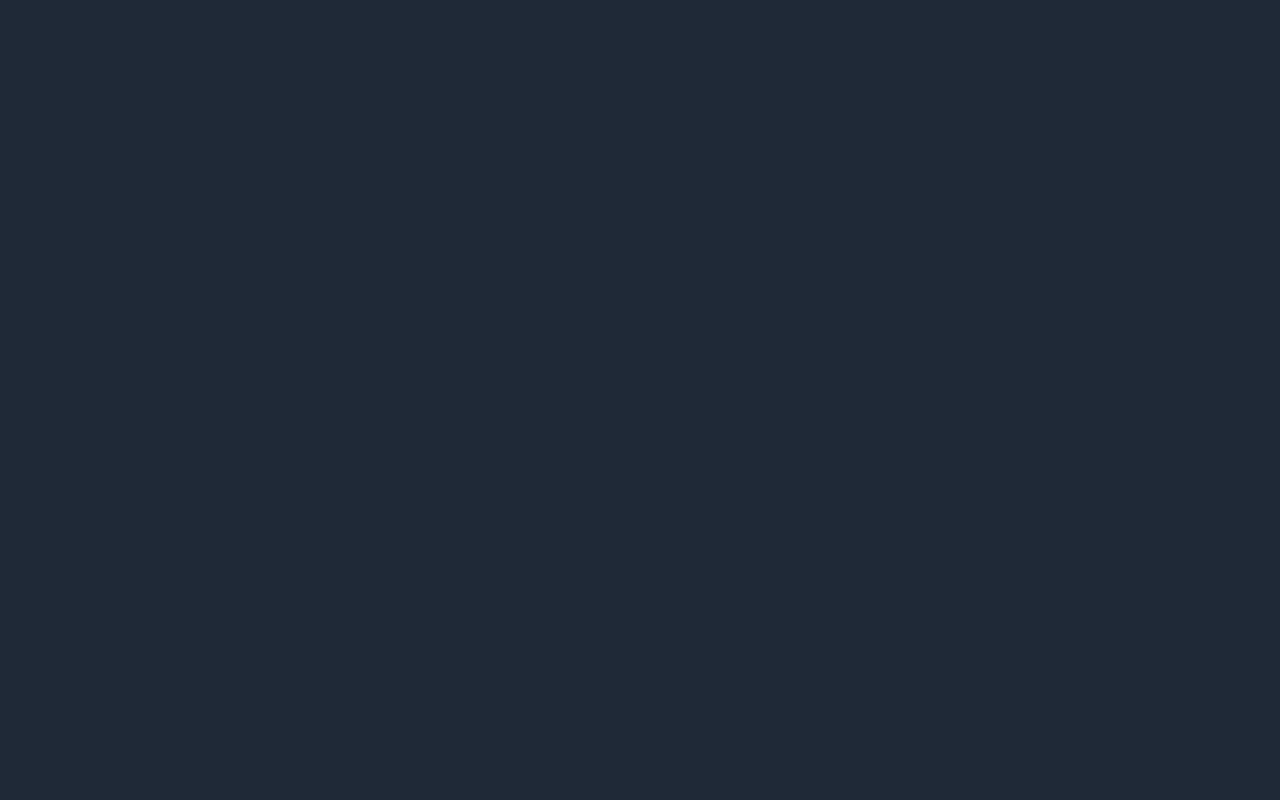
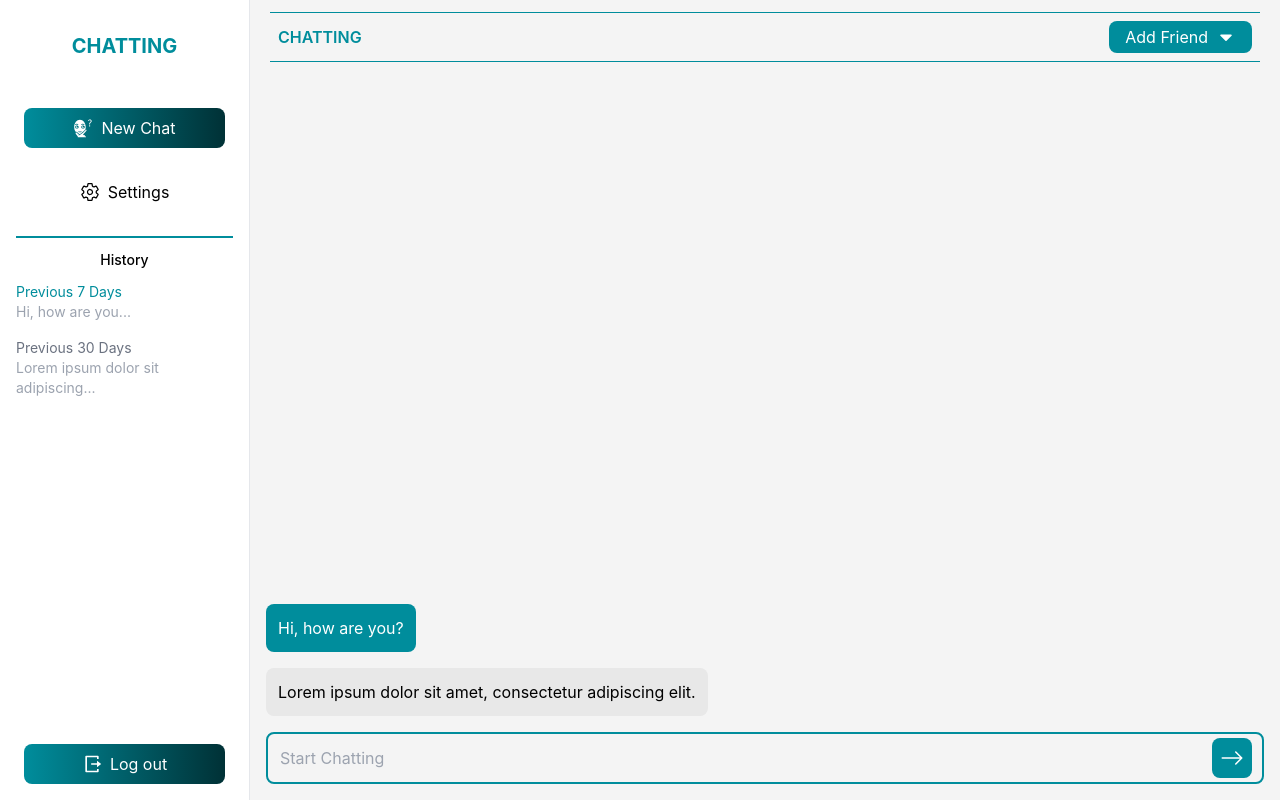
Before and after one commit to malirazaansari/RealTimeChatApplication, a React (Vite) app in the folder frontend/: page /dashboard in a window 1280 px wide. Before the commit this address had no page. Built offline with nearby package versions, Linux system fonts and the light colour scheme.

Commit message:
dashboard file done

```diff
--- a/frontend/src/App.jsx
+++ b/frontend/src/App.jsx
@@ -1,7 +1,7 @@
 import { BrowserRouter as Router, Routes, Route } from "react-router-dom";
 import SignIn from "./components/SignIn";
 import SignUp from "./components/SignUp";
-// import Dashboard from "./components/Dashboard";
+import Dashboard from "./components/Dashboard";
 
 const App = () => {
   return (
@@ -15,10 +15,10 @@ const App = () => {
           path="/signup"
           element={<SignUp />}
         />
-        {/* <Route
+        <Route
           path="/dashboard"
           element={<Dashboard />}
-        /> */}
+        />
       </Routes>
     </Router>
   );
--- /dev/null
+++ b/frontend/src/components/Dashboard.jsx
@@ -0,0 +1,216 @@
+import { useState } from "react";
+import { useNavigate } from "react-router-dom";
+import { RiLogoutBoxRLine } from "react-icons/ri";
+import { IoSettingsOutline } from "react-icons/io5";
+import { FiSearch, FiMenu } from "react-icons/fi";
+import { FaCaretDown } from "react-icons/fa";
+import { BsArrowRight } from "react-icons/bs";
+import { BiUser } from "react-icons/bi";
+import { GiThink } from "react-icons/gi";
+import { IoMdClose } from "react-icons/io";
+
+const Dashboard = () => {
+  const [isDropdownOpen, setIsDropdownOpen] = useState(false);
+  const [isSidebarOpen, setIsSidebarOpen] = useState(false);
+  const navigate = useNavigate();
+
+  const handleLogout = () => {
+    navigate("/signin");
+  };
+
+  const toggleSidebar = () => {
+    setIsSidebarOpen(!isSidebarOpen);
+  };
+
+  return (
+    <div className="flex h-screen bg-white relative">
+      {/* Mobile Menu Button - Hidden when sidebar is open */}
+      <button
+        onClick={toggleSidebar}
+        className={`
+          lg:hidden fixed top-5 left-40 z-50 bg-[#008D9C] text-white p-1 rounded-lg
+          hover:bg-[#007483] transition-all duration-300
+          ${isSidebarOpen ? "opacity-0 pointer-events-none" : "opacity-100"}
+        `}
+      >
+        <FiMenu className="h-6 w-6" />
+      </button>
+
+      {/* Overlay for mobile */}
+      {isSidebarOpen && (
+        <div
+          className="fixed inset-0 bg-black bg-opacity-50 z-30 lg:hidden"
+          onClick={toggleSidebar}
+        />
+      )}
+
+      {/* Left Sidebar */}
+      <div
+        className={`
+          fixed lg:static w-[250px] bg-white border-r flex flex-col h-full z-40
+          transform transition-transform duration-300 ease-in-out
+          ${
+            isSidebarOpen
+              ? "translate-x-0"
+              : "-translate-x-full lg:translate-x-0"
+          }
+        `}
+      >
+        {/* Close button for mobile */}
+        <button
+          onClick={toggleSidebar}
+          className="lg:hidden absolute pl-2 pr-2 top-4 right-4 text-gray-500 hover:text-gray-700 p-2 rounded-full hover:bg-gray-100"
+        >
+          <IoMdClose className="h-6 w-6" />
+        </button>
+
+        <div className="p-4 flex-1 overflow-y-auto">
+          <h1 className="text-xl text-center font-bold text-[#008D9C] mb-10 mt-4">
+            CHATTING
+          </h1>
+
+          <div className="flex justify-center ml-2 mr-2">
+            <button className="w-full mt-2 bg-gradient-to-r from-[#008D9C] to-[#003136] text-white py-2 px-3 rounded-lg hover:opacity-90 transition-opacity">
+              <div className="flex items-center justify-center gap-2">
+                <GiThink className="h-5 w-5" />
+                <span>New Chat</span>
+              </div>
+            </button>
+          </div>
+
+          <button className="w-full text-black mt-6 py-2 px-3 rounded-lg flex items-center justify-center hover:bg-gray-100 transition-colors">
+            <div className="flex items-center justify-center gap-2">
+              <IoSettingsOutline className="h-5 w-5" />
+              <span>Settings</span>
+            </div>
+          </button>
+
+          {/* Chat History */}
+          <div className="mt-6">
+            <hr className="border-t-2 border-[#008D9C]" />
+            <h2 className="text-sm font-medium text-center text-black mt-3">
+              History
+            </h2>
+
+            <div className="space-y-2 mt-3">
+              <div className="rounded-lg hover:bg-gray-100 cursor-pointer transition-colors">
+                <div className="text-sm text-[#008D9C]">Previous 7 Days</div>
+                <div className="text-sm text-gray-400">Hi, how are you...</div>
+              </div>
+            </div>
+
+            <div className="mt-4">
+              <div className="rounded-lg hover:bg-gray-100 cursor-pointer transition-colors">
+                <div className="text-sm text-gray-500">Previous 30 Days</div>
+                <div className="text-sm text-gray-400">
+                  Lorem ipsum dolor sit adipiscing...
+                </div>
+              </div>
+            </div>
+          </div>
+        </div>
+
+        {/* Logout Button */}
+        <div className="pl-6 p-4 pr-6">
+          <button
+            onClick={handleLogout}
+            className="w-full bg-gradient-to-r from-[#008D9C] to-[#003136] text-white py-2 px-3 rounded-lg hover:opacity-90 transition-opacity"
+          >
+            <div className="flex items-center justify-center">
+              <RiLogoutBoxRLine className="h-5 w-5 mr-2" />
+              <span>Log out</span>
+            </div>
+          </button>
+        </div>
+      </div>
+
+      {/* Main Chat Area */}
+      <div className="flex-1 flex flex-col bg-[#F4F4F4]">
+        {/* Chat Header with Dropdown */}
+        <div className="border-b border-t border-[#008D9C] mt-3 p-2 flex justify-between mx-5 items-center relative">
+          <h2 className="text-1xl font-semibold text-[#008D9C]">CHATTING</h2>
+          <div className="flex items-center">
+            <div className="relative">
+              <button
+                onClick={() => setIsDropdownOpen(!isDropdownOpen)}
+                className="bg-[#008D9C] text-white px-4 py-1 rounded-lg flex items-center gap-2"
+              >
+                Add Friend
+                <FaCaretDown className="h-5 w-5" />
+              </button>
+
+              {/* Dropdown Menu */}
+              {isDropdownOpen && (
+                <div className="absolute right-0 mt-2 w-60 bg-white rounded-lg shadow-lg border border-gray-200 z-50">
+                  <div className="p-2">
+                    <div className="relative">
+                      <input
+                        type="text"
+                        placeholder="Search"
+                        className="w-full px-3 py-2 border rounded-lg pr-8 focus:outline-none focus:ring-2 focus:ring-[#008D9C]"
+                      />
+                      <div className="absolute inset-y-0 right-0 flex items-center pr-2">
+                        <FiSearch className="h-5 w-5 text-gray-400" />
+                      </div>
+                    </div>
+                  </div>
+
+                  <div className="max-h-60 overflow-y-auto">
+                    {[1, 2, 3, 4].map((friend) => (
+                      <div
+                        key={friend}
+                        className="flex items-center gap-3 p-2 hover:bg-gray-50 cursor-pointer"
+                      >
+                        <div className="w-8 h-8 bg-[#008D9C] rounded-full flex items-center justify-center">
+                          <BiUser className="h-5 w-5 text-white" />
+                        </div>
+                        <span className="text-gray-700">Friend</span>
+                      </div>
+                    ))}
+                  </div>
+                </div>
+              )}
+            </div>
+          </div>
+        </div>
+
+        {/* Chat Messages */}
+        <div className="flex-1 flex flex-col justify-end">
+          <div className="overflow-y-auto p-4 space-y-4">
+            <div className="flex flex-col justify-end space-y-4">
+              <div className="flex items-start space-x-2">
+                <div className="bg-[#008D9C] rounded-lg p-3 max-w-md">
+                  <p className="text-white">Hi, how are you?</p>
+                </div>
+              </div>
+
+              <div className="flex items-start space-x-2">
+                <div className="bg-[#E8E8E8] text-black rounded-lg p-3 max-w-md">
+                  <p>
+                    Lorem ipsum dolor sit amet, consectetur adipiscing elit.
+                  </p>
+                </div>
+              </div>
+            </div>
+          </div>
+        </div>
+
+        {/* Message Input */}
+        <div className="p-4 pt-0">
+          <div className="flex items-center space-x-2 border-[#008D9C] rounded-lg bg-[#F4F4F4]">
+            <input
+              type="text"
+              placeholder="Start Chatting"
+              className="flex-1 bg-[#F4F4F4] p-3 border-[#008D9C] border-2 rounded-lg focus:outline-none focus:ring-2 focus:ring-[#008D9C]"
+            />
+            <button className="bg-[#008D9C] absolute right-7 text-white p-2 rounded-lg">
+              <BsArrowRight className="h-6 w-6" />
+            </button>
+          </div>
+        </div>
+      </div>
+    </div>
+  );
+};
+
+export default Dashboard;
```
